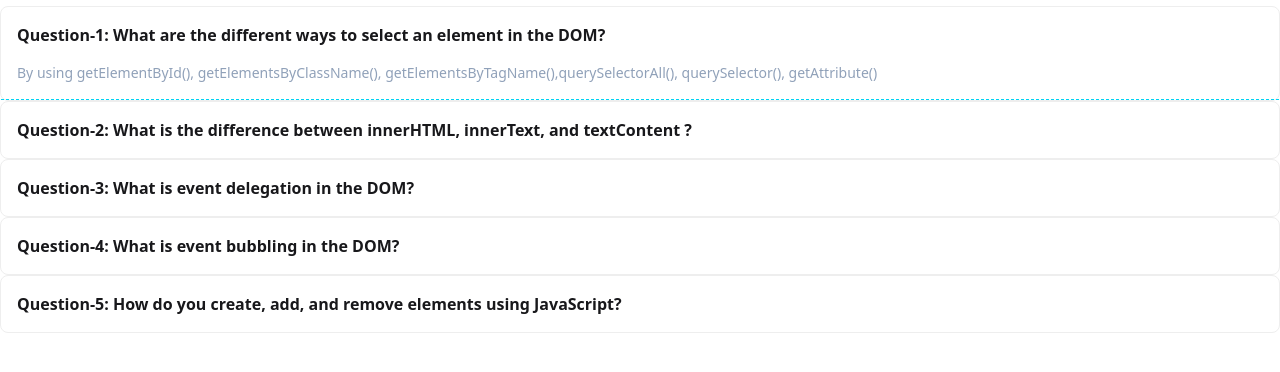
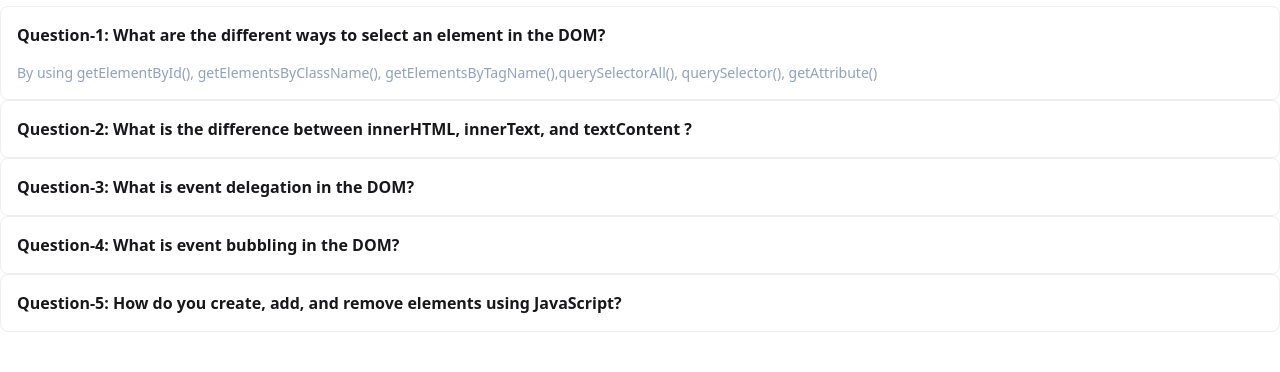
Before and after one commit to Itachi-Uchiha-32/Assignment_5, a plain HTML site: page blog.html in a window 1280 px wide. Shown: the part 102-474 px from the top of the page. Drawn offline with nearby package versions, Linux system fonts and the light colour scheme.

Commit message:
again fixed

```diff
--- a/blog.html
+++ b/blog.html
@@ -32,7 +32,6 @@
     <div class="collapse bg-base-100 border border-base-300">
       <input type="radio" name="my-accordion-1" checked="checked" />
       <div class="collapse-title font-semibold">Question-1: What are the different ways to select an element in the DOM?</div>
-      <hr class="border-dashed border-cyan-400">
       <div class="collapse-content text-sm text-slate-400">By using getElementById(), getElementsByClassName(), getElementsByTagName(),querySelectorAll(), querySelector(), getAttribute() </div>
     </div>
     <div class="collapse bg-base-100 border border-base-300">
```
